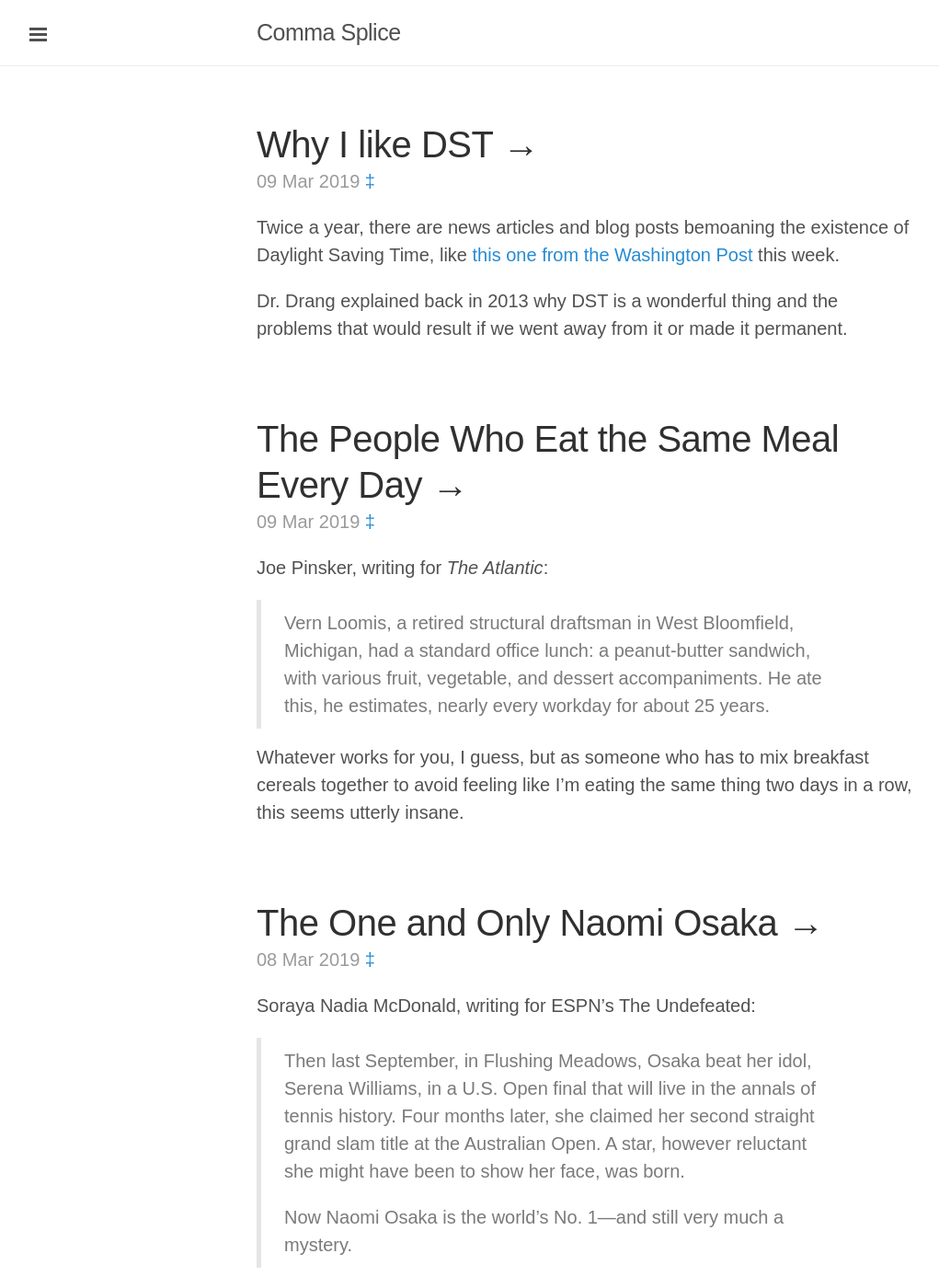
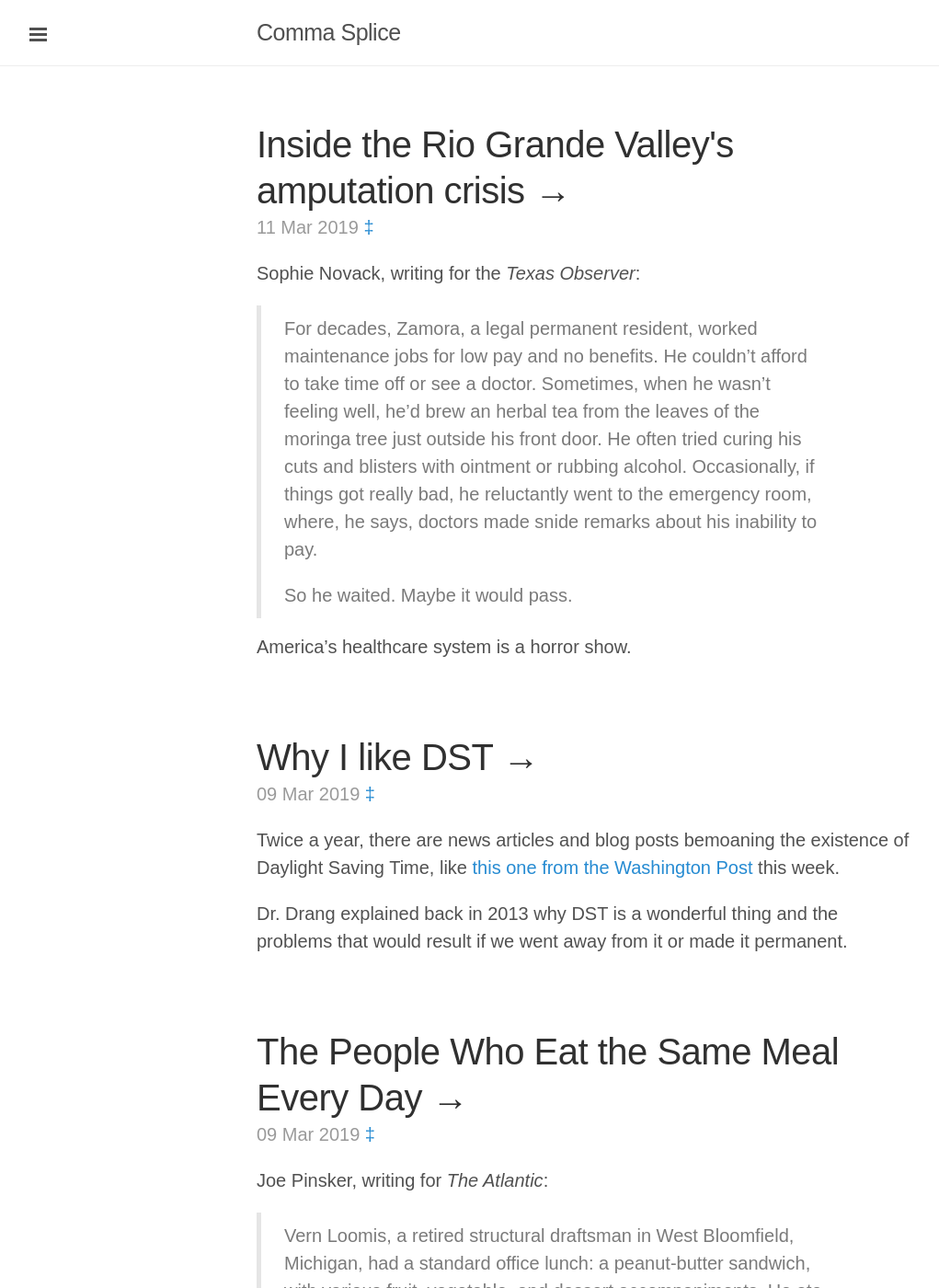
Before and after one commit to davidixon/davidixon.github.io, a Jekyll site: the page built from index.html, in a window 1280 px wide and 1400 px high. Shown: the whole window at 92% size, without its empty margins (1-1022 px from the left). Built offline with Jekyll 4.4.1, drawn with Linux system fonts in a browser that asks for light colours; the list of posts is cut into pages by our own code; some of the changed text lies outside the part shown.

Commit message:
New post; editing

```diff
--- /dev/null
+++ b/_posts/2019-03-11-limbs.md
@@ -0,0 +1,14 @@
+---
+layout: post
+title: Inside the Rio Grande Valley's amputation crisis
+date: 2019-03-11 13:23
+link: https://www.texasobserver.org/life-and-limb/
+---
+
+Sophie Novack, writing for the *Texas Observer*:
+
+> For decades, Zamora, a legal permanent resident, worked maintenance jobs for low pay and no benefits. He couldn’t afford to take time off or see a doctor. Sometimes, when he wasn’t feeling well, he’d brew an herbal tea from the leaves of the moringa tree just outside his front door. He often tried curing his cuts and blisters with ointment or rubbing alcohol. Occasionally, if things got really bad, he reluctantly went to the emergency room, where, he says, doctors made snide remarks about his inability to pay.
+>
+> So he waited. Maybe it would pass.
+
+America's healthcare system is a horror show.
```
Also changed, not shown: _posts/2019-03-08-osaka.md (+1 -1 lines).
